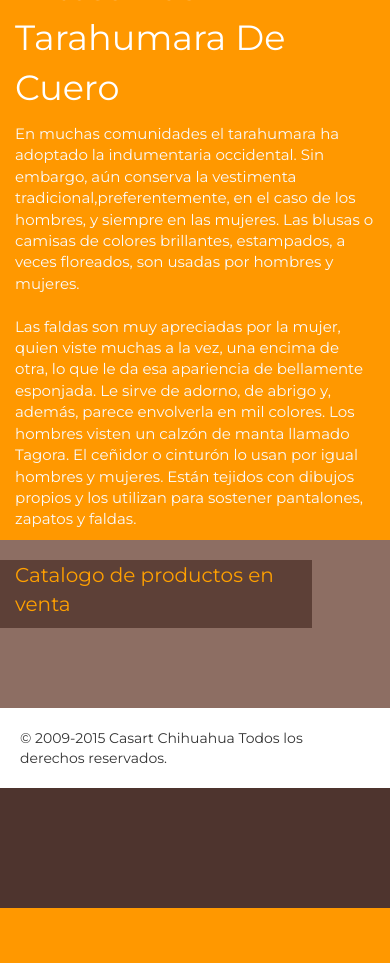
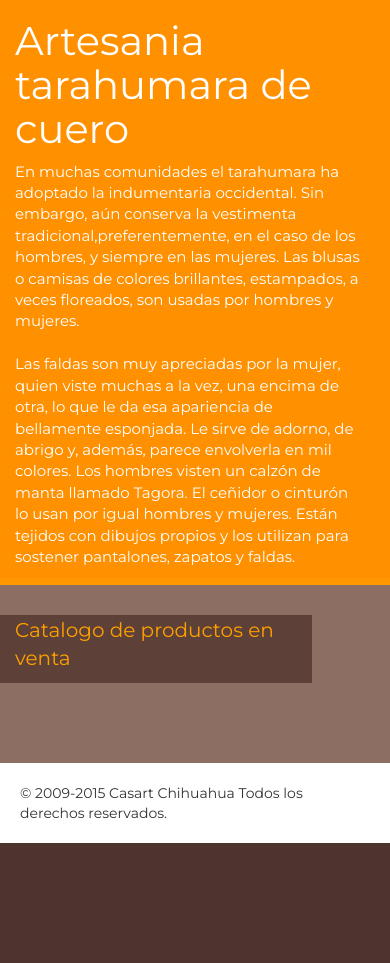
Before and after one commit to SergioAPaz/Casart-2016, a PHP site: page /ArtesaniasTarahumaraDeCuero.php in a window 390 px wide. Shown: the part 354-1317 px from the top of the page. Before the commit the page ends 1262 px from the top, so only its background shows below. Run offline with PHP 8.4, Linux system fonts and the light colour scheme; data that the repository does not hold is empty; some web fonts are replaced.

Commit message:
Reparando vista de paginas de galerias

```diff
--- a/ArtesaniasTarahumaraDeCuero.php
+++ b/ArtesaniasTarahumaraDeCuero.php
@@ -194,25 +194,29 @@ $filas=mysqli_query($conexiondb,$primera);
 
 
 
-<div class="container-fluid" id="id">
-    <div class="row style01" >
-        <div class="col-xs-12 col-sm-8 img02" style="padding-left: 0;padding-right: 0;display: none">
-            <img src="images/cuero.jpg" class="img-responsive" alt="Responsive image" style=" filter: sepia(100%);-webkit-filter: sepia(100%);-moz-filter: sepia(100%);    -o-filter: sepia(100%);   -ms-filter: sepia(100%);">
+
+<div class="container-fluid" style="padding-left: 0;padding-right: 0">
+    <div class="row x" style="background-color: #FF9100;" >
+        <div class="col-xs-12 col-md-6  pull-left" style="padding-right: 0;background-color: #1b6d85">
+            <img src="images/tarahumara2.jpg" class="img-responsive" style="max-height: 550px" alt="Responsive image" >
         </div>
-        <div class="col-xs-12 col-sm-4 img01" style="margin-top: -600px">
-            <p style="font-size: 35px;color: #ffffff;margin-top: 10px">Artesanias Tarahumara De Cuero</p>
-            <p style="font-size: 15px;color: #FAFAFA">En muchas comunidades el tarahumara ha adoptado la indumentaria occidental. Sin embargo, aún conserva la vestimenta
+        <div class="col-sm-12 col-md-6   pull-right style566 " >
+            <h1 class="sdf6513" style="color: white">Artesania tarahumara de cuero</h1>
+            <p style="font-size: 15px;color: white">
+                En muchas comunidades el tarahumara ha adoptado la indumentaria occidental. Sin embargo, aún conserva la vestimenta
                 tradicional,preferentemente, en el caso de los hombres, y siempre en las mujeres. Las blusas o camisas de colores brillantes, estampados, a veces
-                floreados, son usadas por hombres y mujeres.
-                <br/><br/>
-                <span class="hidden-sm hidden-md">Las faldas son muy apreciadas por la mujer, quien viste muchas a la vez, una encima de otra, lo que le da esa apariencia de bellamente esponjada.
-                Le sirve de adorno, de abrigo y, además, parece envolverla en mil colores. Los hombres visten un calzón de manta llamado Tagora. El ceñidor o
-                cinturón lo usan por igual hombres y mujeres. Están tejidos con dibujos propios y los utilizan para sostener pantalones, zapatos y faldas. </span></p>
+                floreados, son usadas por hombres y mujeres.<br><br class="ocultame">
+                <a class="desaparece87" style="color: white">Las faldas son muy apreciadas por la mujer, quien viste muchas a la vez, una encima de otra, lo que le da esa apariencia de bellamente esponjada.
+                    Le sirve de adorno, de abrigo y, además, parece envolverla en mil colores. Los hombres visten un calzón de manta llamado Tagora. El ceñidor o
+                    cinturón lo usan por igual hombres y mujeres. Están tejidos con dibujos propios y los utilizan para sostener pantalones, zapatos y faldas.</a>
+            </p>
+        </div>
+    </div>
+    <hr style="height: 6px;width: 100%;background-color: #FF9800;margin-top: 0;border-color: #FF9800;margin-bottom: 10px">
+</div>
 
-        </div>
 
-    </div>
-</div>
+
 
 
 <br>
@@ -228,8 +232,9 @@ $filas=mysqli_query($conexiondb,$primera);
 
 
 <br>
+
 <!--CATALOGO-->
-<div class="container-fluid" >
+<div class="container-fluid fondo623">
     <div class="row" >
 
         <?php
--- a/MisionYVision.php
+++ b/MisionYVision.php
@@ -178,9 +178,9 @@ session_start();
 <br><br>
 
 <div class="container-fluid">
-    <div class="row"id="rowpanel" style="margin-right:2000px;background-color: #FFCA28">
+    <div class="row"id="rowpanel" style="margin-right:2000px;background-color: #FFD54F">
       <div id="divid" style="height: 1000px"></div>
-            <div class="col-xs-12 col-sm-12 col-md-7"id="col1panel" style="display: none;background-color: #FFCA28;margin-top: 20px">
+            <div class="col-xs-12 col-sm-12 col-md-7"id="col1panel" style="display: none;background-color: #FFD54F;margin-top: 20px">
 
                 <p style="font-size: 28px;text-align: center;color: #FF9800">Mision</p>
                 <br>
--- a/assets/css/ArtesaniasTarahumaraDeCuero.css
+++ b/assets/css/ArtesaniasTarahumaraDeCuero.css
@@ -1,12 +1,3 @@
-.img01{
-    background-color:  rgba(255, 152, 0, 1);
-/*background: rgba(255, 152, 0, 0.6) ;*/
-}
-.style01{
-    background-color:  rgba(255, 152, 0, 1);
-  /*  background: rgba(255, 152, 0, 0.6) */;
-}
-
 /*CSS DE CATALOGO*/
 .img152{
     position: absolute;
@@ -83,3 +74,33 @@
 
     }
 }
+
+/*IMAGEN PRINCIPAL*/
+.style566{
+    max-height: 4000px;
+    padding-left: 30px;
+    padding-right: 30px;
+    color: white;
+}
+
+.x{
+    margin-right: 0;
+}
+.sdf6513{
+    font-size: 40px;
+}
+@media screen and (max-width: 992px) {
+    .x{
+
+        margin-right: 0;
+
+    }
+}
+
+@media screen and (max-width:1098px) and (min-width: 993px){
+    .sdf6513{
+        font-size: 25px;
+    }
+
+
+}
--- a/assets/js/AlfareriaTarahumara.js
+++ b/assets/js/AlfareriaTarahumara.js
@@ -1,4 +1,5 @@
-/*EFECTO APARICION PANEL1*/
+/*
+/!*EFECTO APARICION PANEL1*!/
 $(document).ready(function(){
     $('.deslizamiento').animate({'margin-left':-15+'px'},1800,function(){
         document.getElementById("relleno").style.display="none";
@@ -8,6 +9,7 @@ $(document).ready(function(){
 });
 
 
+*/
 
 /*BOTON IR ARRIBA*/
 $(document).ready(function(){
```
Also changed, not shown: assets/js/ArtesaniasTarahumaraDeCuero.js (+29 -2 lines).
